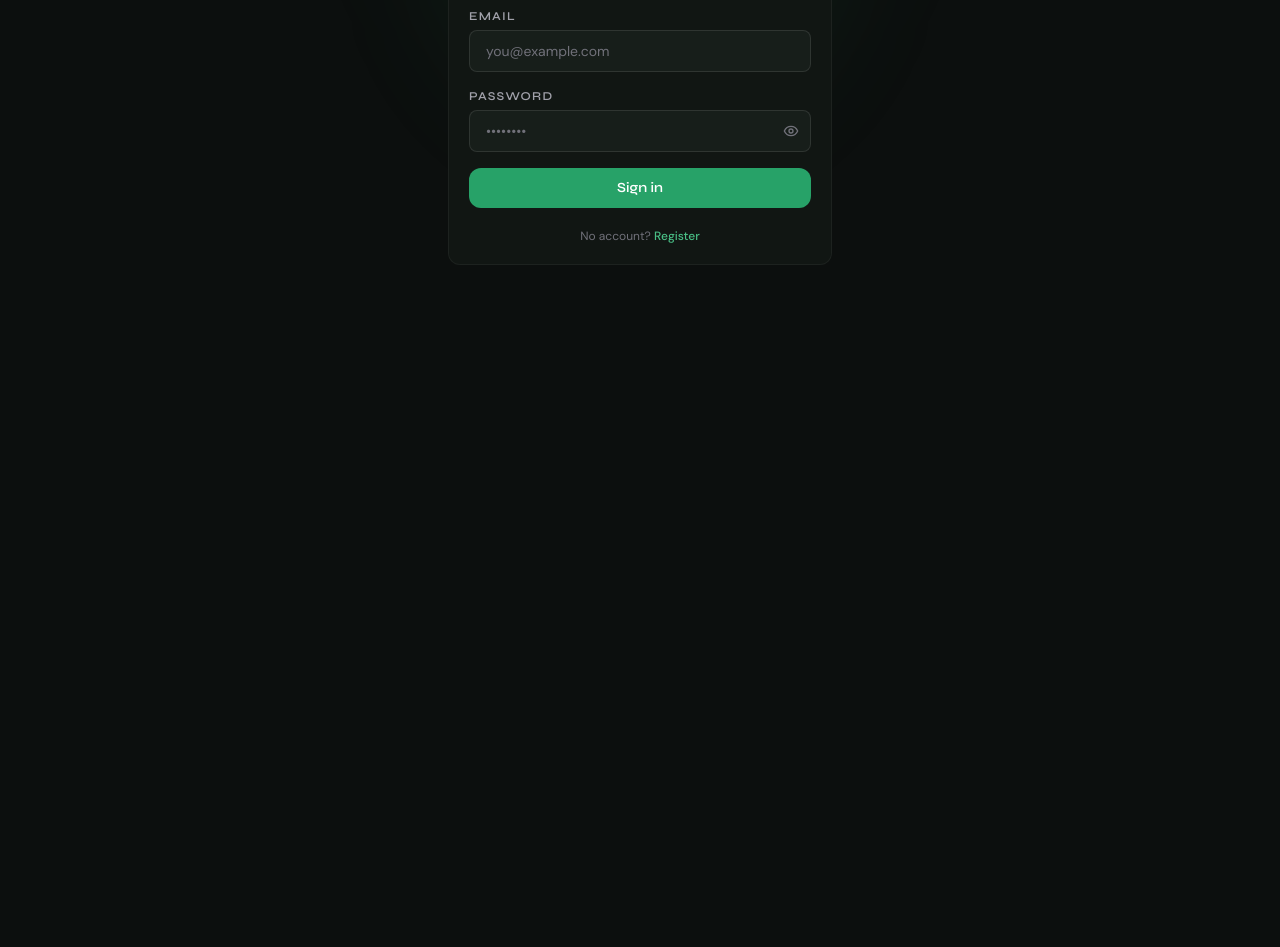
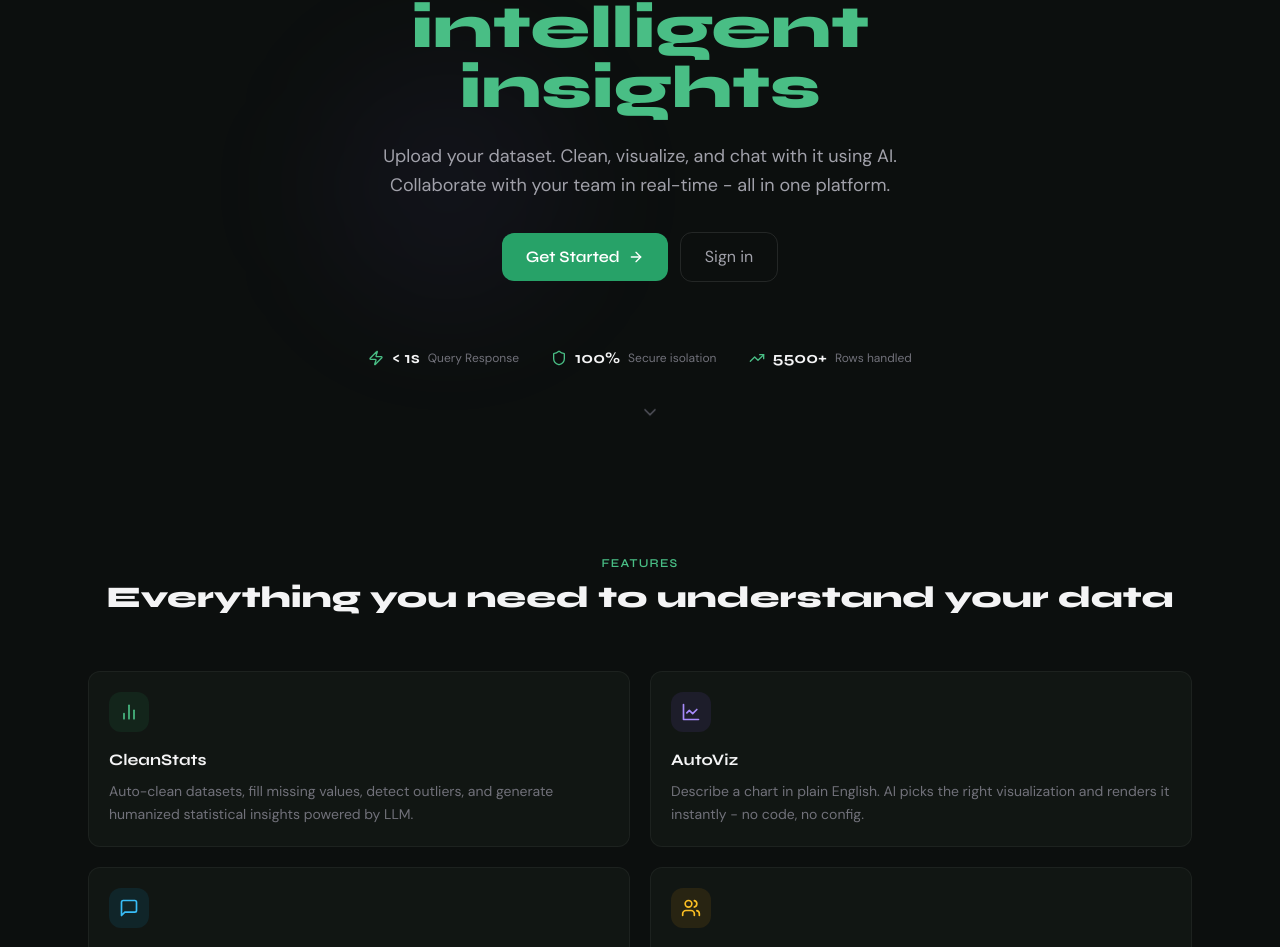
Before and after one commit to AnubhavDataSci25/Arthlytics-AI, a React (Vite) app in the folder frontend/: page / in a window 1280 px wide. Before the commit this address led to /login. Shown: the part 341-1288 px from the top of the page. Before the commit the page ends 800 px from the top, so only its background shows below. Built offline with nearby package versions, Linux system fonts and the light colour scheme; no server answers.

Commit message:
landing page completed, next docs page need to build

```diff
--- a/frontend/src/App.jsx
+++ b/frontend/src/App.jsx
@@ -7,6 +7,7 @@ import Login from '@/pages/auth/Login';
 import Resgister from '@/pages/auth/Register';
 import Dashboard from '@/pages/Dashboard';
 import NotFound from '@/pages/NotFound';
+import Landing from '@/pages/Landing';
 
 // Layout
 import AppLayout from './components/layout/AppLayout';
@@ -41,12 +42,13 @@ export default function App() {
             />
             <Routes>
                 {/* Public */}
+                <Route path='/' element={<PublicRoute><Landing/></PublicRoute>} />
                 <Route path='/login' element={<PublicRoute><Login /></PublicRoute>}/>
                 <Route path='/register' element={<PublicRoute><Register /></PublicRoute>} />
 
                 {/* Private - wrapped in AppLayout */}
                 <Route path='/' element={<PrivateRoute><AppLayout /></PrivateRoute>}>
-                    <Route index element={<Navigate to='/dashboard' replace/>} />
+                    {/* <Route index element={<Navigate to='/app/dashboard' replace/>} /> */}
                     <Route path='dashboard' element={<Dashboard/>} />
                     {/* F3-F6 routes added per phase */}
                 </Route>
--- a/frontend/src/pages/Landing.jsx
+++ b/frontend/src/pages/Landing.jsx
@@ -151,8 +151,112 @@ export default function Landing() {
                 </div>
 
                 {/* Stats row */}
+                <div className="relative mt-16 flex items-center gap-8 flex-wrap justify-center">
+                    {STATS.map(({ icon: Icon, val, label }) => (
+                        <div key={label} className='flex items-center gap-2'>
+                            <Icon className='w-4 h-4 text-brand-400'/>
+                            <span className='font-display font-bold text-zinc-100'>{val}</span>
+                            <span className='text-xs text-zinc-500'>{label}</span>
+                        </div>
+                    ))}
+                </div>
 
+                {/* Scroll cue */}
+                <button onClick={scrollDown} className='absolute bottom-8 left-1/2 -translate-x-1/2 text-zinc-600 hover:text-zinc-400 transition-colors animate-bounce'>
+                    <ChevronDown className='w-5 h-5'/>
+                </button>
             </section>
+
+            {/* Features */}
+            <section className='max-w-6xl mx-auto px-6 py-24'>
+                <Reveal className='text-center mb-14'>
+                    <p className='text-xs font-display font-semibold text-brand-400 uppercase tracking-widest mb-2'>Features</p>
+                    <h2 className='text-3xl font-display font-black text-zinc-100'>Everything you need to understand your data</h2>
+                </Reveal>
+
+                <div className='grid grid-cols-1 md:grid-cols-2 gap-5'>
+                    {FEATURES.map(({ icon: Icon, label, color, desc }, i) => (
+                        <Reveal key={label} delay={i*80}>
+                            <div className='card hover:border-white/10 hover:bg-surface-700 transition-all duration-200 group cursor-default h-full'>
+                                <div className={`w-10 h-10 rounded-xl flex items-center justify-center mb-4 ${color}`}>
+                                    <Icon className='w-5 h-5'/>
+                                </div>
+                                <h3 className='font-display font-bold text-zinc-100 mb-2 group-hover:text-brand-300 transition-colors'>{label}</h3>
+                                <p className='text-sm text-zinc-500 leading-relaxed'>{desc}</p>
+                            </div>
+                        </Reveal>
+                    ))}
+                </div>
+            </section>
+
+            {/* Workflow */}
+            <section className='border-y border-white/5 bg-surface-800/40 py-24 px-6'>
+                <div className='max-w-5xl mx-auto'>
+                    <Reveal className='text-center mb-14'>
+                        <p className='text-xs font-display font-semibold text-brand-400 uppercase tracking-widest mb-2'>Workflow</p>
+                        <h2 className='text-3xl font-display font-black text-zinc-100'>Five steps from raw data to insights</h2>
+                    </Reveal>
+
+                    <div className='flex flex-col md:flex-row items-center justify-between gap-4'>
+                        {WORKFLOW.map(({ icon: Icon, label, desc }, i) => (
+                            <Reveal key={label} delay={i*100} className='flex-1 w-full'>
+                                <div className='flex flex-col items-center text-center gap-3'>
+                                    <div className='w-12 h-12 rounded-xl bg-brand-500/10 border border-brand-500/20 flex items-center justify-center'>
+                                        <Icon className='w-5 h-5 text-brand-400'/>
+                                    </div>
+                                    <div>
+                                        <p className='font-display font-semibold text-zinc-100 text-sm'>{label}</p>
+                                        <p className='text-xs text-zinc-500 mt-0.5'>{desc}</p>
+                                    </div>
+                                    {i < WORKFLOW.length - 1 && (
+                                        <ArrowRight className='hidden md:block absolute right-[-18px] top-4 w-4 h-4 text-zinc-700'/>
+                                    )}
+                                </div>
+                            </Reveal>
+                        ))}
+                    </div>
+                </div>
+            </section>
+
+            {/* CTA */}
+            <section className='py-24 px-6 text-center'>
+                <Reveal>
+                    <div className='max-w-xl mx-auto'>
+                        <h2 className='text-3xl font-display font-black text-zinc-100 mb-4'>
+                            Ready to explore your data?
+                        </h2>
+                        <p className='text-zinc-500 mb-8 text-sm'>Start free. No credit card required.</p>
+                        <button
+                            onClick={() => navigate('/register')}
+                            className='btn-primary text-base px-8 py-3 flex items-center gap-2 mx-auto'
+                        >
+                            Get Started <ArrowRight className='w-4 h-4'/>
+                        </button>
+                    </div>
+                </Reveal>
+            </section>
+
+            {/* Footer */}
+            <footer className='border-t border-white/5 py-8 px-6'>
+                <div className='max-w-6xl mx-auto flex flex-col md:flex-row items-center justify-between gap-4'>
+                    <div className='flex items-center gap-2'>
+                        <Sparkles className='w-4 h-4 text-brand-400'/>
+                        <span className='font-display font-bold text-sm text-zinc-400'>
+                            Arthlytics <span className='text-brand-400'>AI</span>
+                        </span>
+                    </div>
+                    <div className='flex items-center gap-5 text-xs text-zinc-500'>
+                        <button onClick={() => navigate('/docs')} className='hover:text-zinc-300 transition-colors flex items-center gap-1'>
+                            <FileText className='w-3.5 h-3.5'/> Docs
+                        </button>
+                        <a href='https://github.com/AnubhavDataSci25' target='_blank' rel='noreferrer' className='hover:text-zinc-300 transition-colors flex items-center gap-1'>
+                            <Github className='w-3.5 h-3.5'/> GitHub
+                        </a>
+                        <button onClick={() => navigate('/login')} className='hover:text-zinc-300 transition-colors'>Sign in</button>
+                        <button onClick={() => navigate('/register')} className='hover:text-zinc-300 transition-colors'>Register</button>
+                    </div>
+                </div>
+            </footer>
         </div>
     )
 }
```
